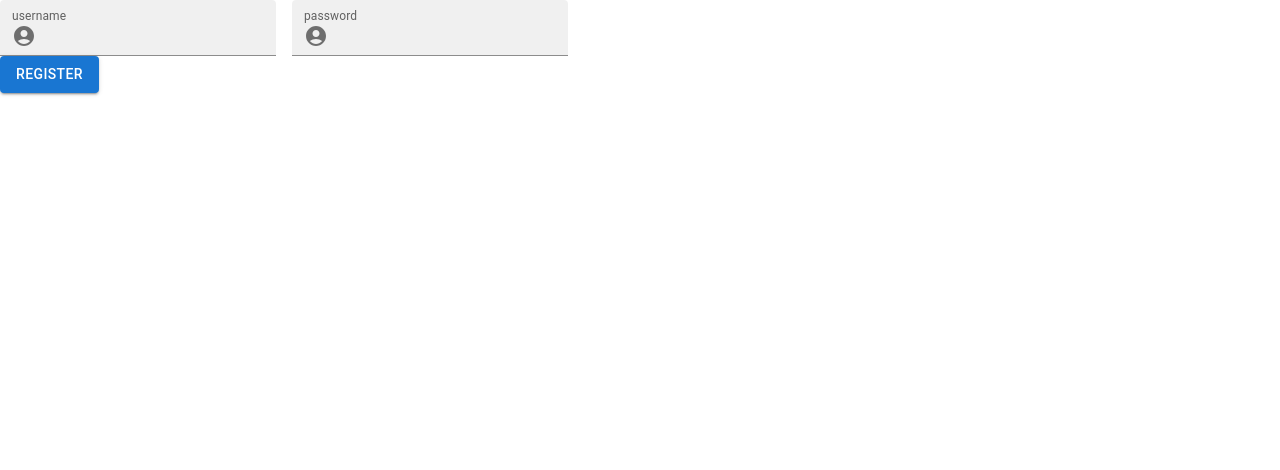
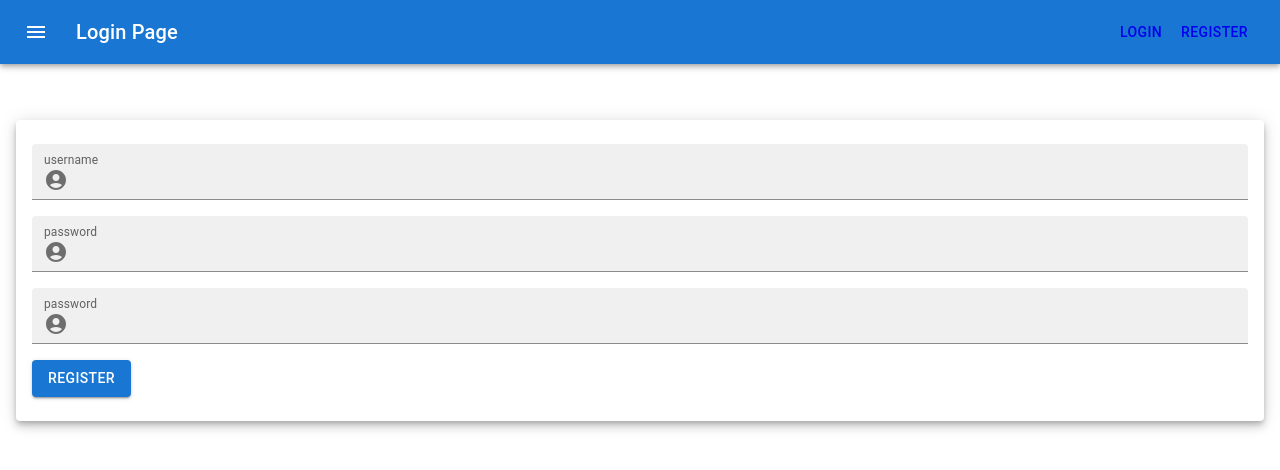
Before and after one commit to Alkowskey/loginSystem_front, a React (Create React App) app: page /register in a window 1280 px wide. Shown: the top 470 px of the page. Built offline with nearby package versions, Linux system fonts and the light colour scheme.

Commit message:
created basic routing, changed layout

```diff
--- a/src/App.tsx
+++ b/src/App.tsx
@@ -1,10 +1,30 @@
 import React from "react";
 import Login from "./components/Login/Login";
 import Register from "./components/Register/Register";
+import AppBarNavigation from "./components/AppBarNavigation/AppBarNavigation";
 import "./App.css";
 
+import { BrowserRouter as Router, Switch, Route } from "react-router-dom";
+
 function App() {
-  return <Register />;
+  return (
+    <div>
+      <Router>
+        <AppBarNavigation />
+        <Switch>
+          <Route path="/register">
+            <Register />
+          </Route>
+          <Route path="/login">
+            <Login />
+          </Route>
+          <Route path="/">
+            <Login />
+          </Route>
+        </Switch>
+      </Router>
+    </div>
+  );
 }
 
 export default App;
--- /dev/null
+++ b/src/components/AppBarNavigation/AppBarNavigation.tsx
@@ -0,0 +1,41 @@
+import {
+  AppBar,
+  Box,
+  Toolbar,
+  Typography,
+  Button,
+  IconButton,
+} from "@mui/material";
+
+import MenuIcon from "@mui/icons-material/Menu";
+
+import { Link } from "react-router-dom";
+
+export default function AppBarNavigation() {
+  return (
+    <Box sx={{ flexGrow: 1 }}>
+      <AppBar position="static">
+        <Toolbar>
+          <IconButton
+            size="large"
+            edge="start"
+            color="inherit"
+            aria-label="menu"
+            sx={{ mr: 2 }}
+          >
+            <MenuIcon />
+          </IconButton>
+          <Typography variant="h6" component="div" sx={{ flexGrow: 1 }}>
+            Login Page
+          </Typography>
+          <Link to="/login" color="primary">
+            <Button color="inherit">Login</Button>
+          </Link>
+          <Link to="/register">
+            <Button color="inherit">Register</Button>
+          </Link>
+        </Toolbar>
+      </AppBar>
+    </Box>
+  );
+}
--- a/src/components/Login/Login.tsx
+++ b/src/components/Login/Login.tsx
@@ -1,16 +1,24 @@
-import React, { useState, useEffect } from "react";
-import { useHistory } from "react-router-dom";
-import Stack from "@mui/material/Stack";
-import Button from "@mui/material/Button";
-import Box from "@mui/material/Box";
-import InputAdornment from "@mui/material/InputAdornment";
-import TextField from "@mui/material/TextField";
+import React from "react";
+import {
+  Stack,
+  Grid,
+  Button,
+  Box,
+  InputAdornment,
+  TextField,
+  Paper,
+} from "@mui/material";
 import AccountCircle from "@mui/icons-material/AccountCircle";
-import { useLazyQuery, gql } from "@apollo/client";
+import { useLazyQuery } from "@apollo/client";
 
 import { LOGIN_QUERY } from "../../graphql/queries";
 
 import Toast, { showToastSuccess, showToastError } from "../Toast/Toast";
+import {
+  isValidPassword,
+  isValidUsername,
+  verifyForm,
+} from "../../utils/validation";
 
 const Login = () => {
   const [values, setValues] = React.useState({
@@ -33,11 +41,16 @@ const Login = () => {
   }
 
   return (
-    <Box>
-      <Stack spacing={2} direction="row">
+    <Box m={2} pt={3}>
+      <Grid item xs={4}>
+        <Paper elevation={6}>
+          <Stack m={2} pt={3} spacing={2} direction="column">
             <TextField
               id="input-with-icon-textfield"
               label="username"
+              error={
+                values.username ? !isValidUsername(values.username) : false
+              }
               onChange={handleChange("username")}
               InputProps={{
                 startAdornment: (
@@ -52,6 +65,9 @@ const Login = () => {
               id="input-with-icon-password"
               label="password"
               type="password"
+              error={
+                values.password ? !isValidPassword(values.password) : false
+              }
               onChange={handleChange("password")}
               InputProps={{
                 startAdornment: (
@@ -63,9 +79,15 @@ const Login = () => {
               variant="filled"
             />
           </Stack>
+          <Box m={2} pb={3}>
             <Button
               variant="contained"
               onClick={() => {
+                const { check, err } = verifyForm(values);
+                if (!check) {
+                  showToastError(err);
+                  return;
+                }
                 login({
                   variables: {
                     username: values.username,
@@ -76,7 +98,10 @@ const Login = () => {
             >
               Login
             </Button>
+          </Box>
           <Toast />
+        </Paper>
+      </Grid>
     </Box>
   );
 };
--- a/src/components/Register/Register.tsx
+++ b/src/components/Register/Register.tsx
@@ -1,21 +1,30 @@
-import React, { useState, useEffect } from "react";
-import { useHistory } from "react-router-dom";
-import Stack from "@mui/material/Stack";
-import Button from "@mui/material/Button";
-import Box from "@mui/material/Box";
-import InputAdornment from "@mui/material/InputAdornment";
-import TextField from "@mui/material/TextField";
+import React from "react";
+import {
+  Stack,
+  Grid,
+  Button,
+  Box,
+  InputAdornment,
+  TextField,
+  Paper,
+} from "@mui/material";
 import AccountCircle from "@mui/icons-material/AccountCircle";
-import { useMutation, gql } from "@apollo/client";
+import { useMutation } from "@apollo/client";
+
+import { REGISTER_MUTATION } from "../../graphql/mutations";
 
 import Toast, { showToastSuccess, showToastError } from "../Toast/Toast";
-import { CatchingPokemon } from "@mui/icons-material";
-import { REGISTER_MUTATION } from "../../graphql/mutations";
+import {
+  isValidPassword,
+  isValidUsername,
+  verifyForm,
+} from "../../utils/validation";
 
 const Register = () => {
   const [values, setValues] = React.useState({
     username: "",
     password: "",
+    confPassword: "",
   });
   const handleChange = (prop: any) => (event: any) => {
     setValues({ ...values, [prop]: event.target.value });
@@ -32,10 +41,15 @@ const Register = () => {
   }
 
   return (
-    <Box>
-      <Stack spacing={2} direction="row">
+    <Box m={2} pt={3}>
+      <Grid item xs={4}>
+        <Paper elevation={6}>
+          <Stack m={2} pt={3} spacing={2} direction="column">
             <TextField
               id="input-with-icon-textfield"
+              error={
+                values.username ? !isValidUsername(values.username) : false
+              }
               label="username"
               onChange={handleChange("username")}
               InputProps={{
@@ -49,6 +63,9 @@ const Register = () => {
             />
             <TextField
               id="input-with-icon-password"
+              error={
+                values.password ? !isValidPassword(values.password) : false
+              }
               label="password"
               type="password"
               onChange={handleChange("password")}
@@ -61,10 +78,38 @@ const Register = () => {
               }}
               variant="filled"
             />
+            <TextField
+              id="input-with-icon-password"
+              error={
+                values.password ? !isValidPassword(values.password) : false
+              }
+              label="password"
+              type="password"
+              onChange={handleChange("confPassword")}
+              InputProps={{
+                startAdornment: (
+                  <InputAdornment position="start">
+                    <AccountCircle />
+                  </InputAdornment>
+                ),
+              }}
+              variant="filled"
+            />
           </Stack>
+          <Box m={2} pb={3}>
             <Button
               variant="contained"
               onClick={() => {
+                const { password, confPassword } = values;
+                if (password !== confPassword) {
+                  showToastError("Passwords are not the same");
+                  return;
+                }
+                const { check, err } = verifyForm(values);
+                if (!check) {
+                  showToastError(err);
+                  return;
+                }
                 registerUser({
                   variables: {
                     username: values.username,
@@ -75,7 +120,10 @@ const Register = () => {
             >
               Register
             </Button>
+          </Box>
           <Toast />
+        </Paper>
+      </Grid>
     </Box>
   );
 };
--- /dev/null
+++ b/src/utils/validation.ts
@@ -0,0 +1,22 @@
+export const isValidUsername = (username: string): boolean => {
+  return /^\w{5,}$/.test(username);
+};
+export const isValidPassword = (pass: string): boolean => {
+  return !!pass.match(/^(?=.*[a-z])(?=.*[A-Z])(?=.*\d)[a-zA-Z\d\w\W]{8,}$/);
+};
+
+export const verifyForm = ({
+  username,
+  password,
+}: {
+  username: string;
+  password: string;
+}): { check: boolean; err: string } => {
+  if (!isValidUsername(username)) {
+    return { check: false, err: "Username does not meet criteria" };
+  }
+  if (!isValidPassword(password)) {
+    return { check: false, err: "Password does not meet criteria" };
+  }
+  return { check: true, err: "" };
+};
```
Also changed, not shown: src/index.tsx (+1 -7 lines). Lines whose indentation alone changed are shown as unchanged.
